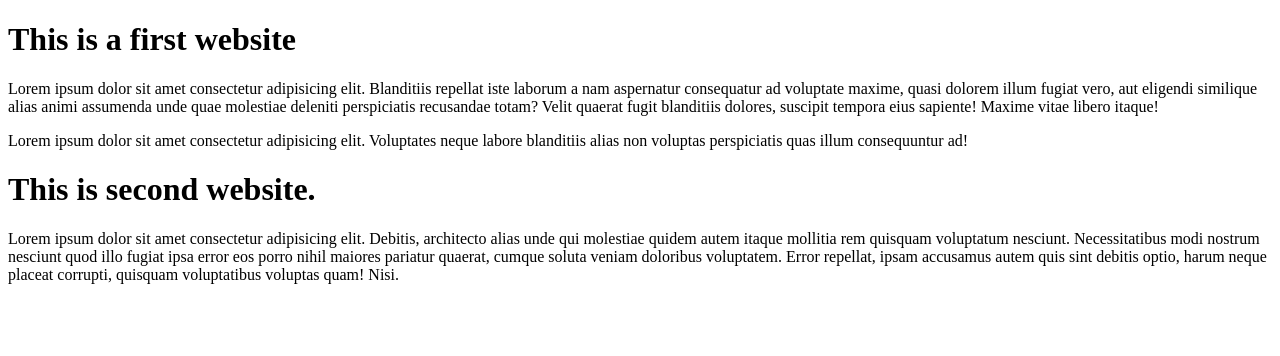
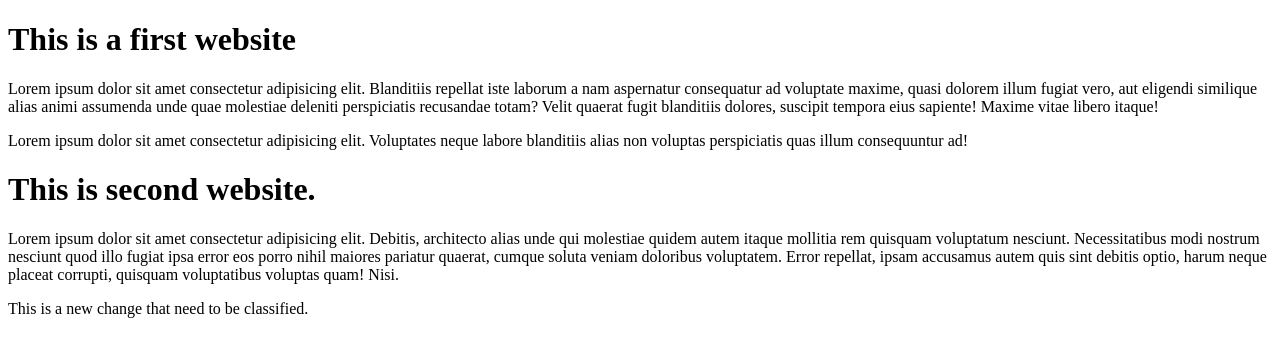
Before and after one commit to Rakhalbd/DTek, a plain HTML site: page index.html in a window 1280 px wide. Drawn offline with Linux system fonts and the light colour scheme.

Commit message:
some text has been added further.

```diff
--- a/index.html
+++ b/index.html
@@ -25,6 +25,7 @@
       error eos porro nihil maiores pariatur quaerat, cumque soluta veniam doloribus voluptatem. Error repellat, ipsam
       accusamus autem quis sint debitis optio, harum neque placeat corrupti, quisquam voluptatibus voluptas quam! Nisi.
     </p>
+    <p>This is a new change that need to be classified.
   </div>
 
 
```
